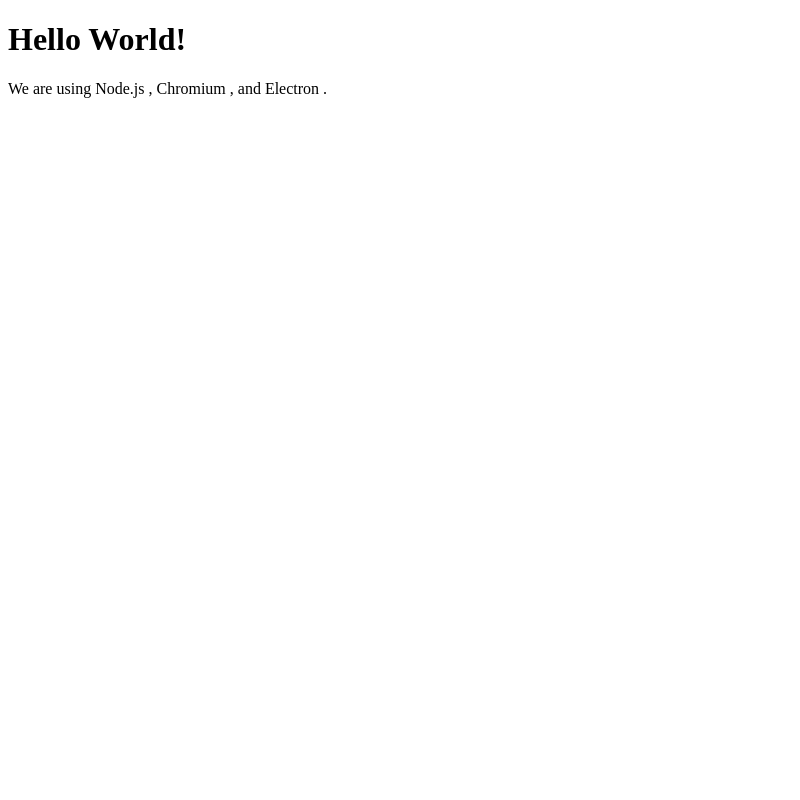
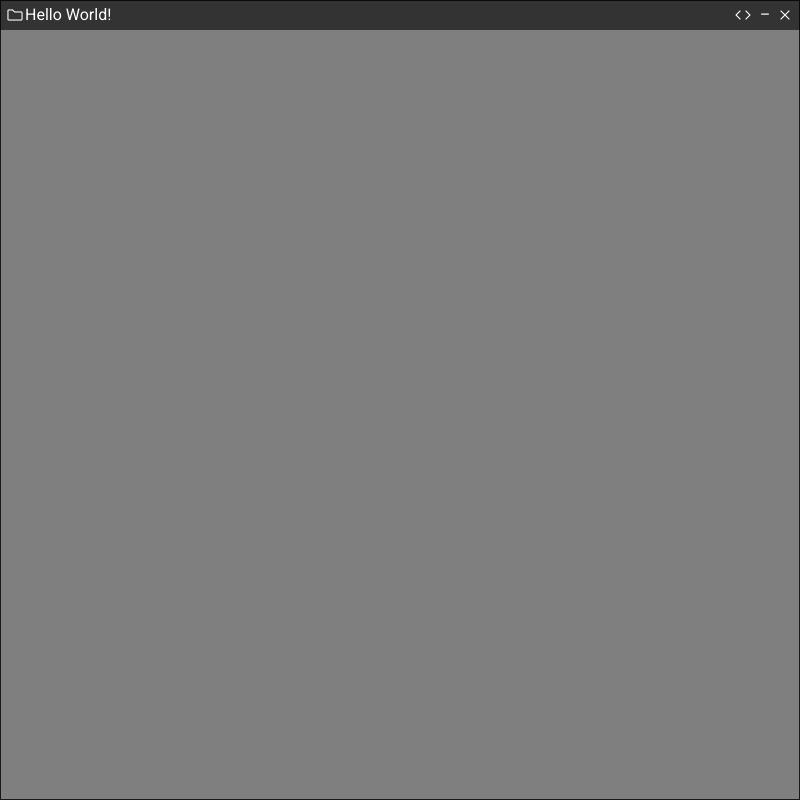
Before and after one commit to TheCyaniteProject/electron-template, an Electron app: page src/index.html in a window 800 px wide. Drawn offline with nearby package versions, Linux system fonts and the light colour scheme.

Commit message:
Added my trademarked custom frame with a transparent background

```diff
--- a/src/index.html
+++ b/src/index.html
@@ -1,15 +1,101 @@
 <!DOCTYPE html>
-<html lang="en">
+<html>
 <head>
-    <meta charset="UTF-8">
-    <!-- https://developer.mozilla.org/en-US/docs/Web/HTTP/CSP -->
-    <meta http-equiv="Content-Security-Policy" content="default-src 'self'; script-src 'self'">
+    <meta charset="UTF-8" />
+    <link rel="preconnect" href="https://fonts.googleapis.com">
+    <link rel="preconnect" href="https://fonts.gstatic.com" crossorigin>
+    <link href="https://fonts.googleapis.com/css2?family=Roboto:ital,wght@0,100..900;1,100..900&display=swap" rel="stylesheet">
+    <link rel="stylesheet" href="https://fonts.googleapis.com/css2?family=Material+Symbols+Outlined:opsz,wght,FILL,GRAD@20..48,100..700,0..1,-50..200" />
     <title>Hello World!</title>
+    <style>
+
+        html, body {
+            margin: 0;
+            padding: 0;
+            /* border-radius: 10px; */
+            height: 100%;
+            width: 100%;
+            overflow: hidden;
+        }
+        .app-container {
+            position: relative;
+            background: rgba(0, 0, 0, 0.5);
+            height: 100%;
+            width: 100%;
+        }
+        .window-border {
+            pointer-events: none;
+            position: fixed;
+            top: 0;
+            left: 0;
+            width: 100%;
+            height: 100%;
+            box-sizing: border-box;
+            border: 1px solid rgba(0, 0, 0, 0.8);
+            z-index: 1000;
+            /* border-radius: 10px; */
+        }
+        .title-bar {
+            font-family: "Roboto", sans-serif;
+            -webkit-app-region: drag;
+            height: 30px;
+            background: rgba(0, 0, 0, 0.6);
+            color: white;
+            line-height: 30px;
+            padding: 0 5px;
+            display: flex;
+            justify-content: space-between;
+            align-items: center;
+            position: relative;
+            z-index: 1001;
+        }
+
+    </style>
 </head>
-<body>
-    <h1>Hello World!</h1>
-    We are using Node.js <span id="node-version"></span>,
-    Chromium <span id="chrome-version"></span>,
-    and Electron <span id="electron-version"></span>.
+<body id="main">
+    <div class="app-container" id="appContainer">
+        <div class="title-bar">
+            <div class="title">
+                <span style="font-variation-settings: 'FILL' 0, 'wght' 300, 'GRAD' 0, 'opsz' 20; font-size: 20px;" class="material-symbols-outlined">folder</span>
+                <span>Hello World!</span>
+            </div>
+            <div class="controls">
+                <span style="font-variation-settings: 'FILL' 0, 'wght' 300, 'GRAD' 0, 'opsz' 20; font-size: 20px; cursor: pointer; padding: 2px;" class="material-symbols-outlined" id="debug">code</span>
+                <span style="font-variation-settings: 'FILL' 0, 'wght' 330, 'GRAD' 0, 'opsz' 20; font-size: 20px; cursor: pointer; position: relative; bottom: 7px;" class="material-symbols-outlined" id="minimize">minimize</span>
+                <span style="font-variation-settings: 'FILL' 0, 'wght' 300, 'GRAD' 0, 'opsz' 20; font-size: 20px; cursor: pointer;" class="material-symbols-outlined" id="close">close</span>
+            </div>
+            <style>
+                .title {
+                    display: flex;
+                    align-items: center;
+                    -webkit-app-region: no-drag;
+                }
+                .controls {
+                    display: flex;
+                    align-items: center;
+                    -webkit-app-region: no-drag;
+                }
+            </style>
+            <script>
+
+                document.getElementById("debug").addEventListener("click", () => {
+                    window.api.openDevTools();
+                });
+                document.getElementById("minimize").addEventListener("click", () => {
+                    window.api.minimize();
+                });
+                document.getElementById("close").addEventListener("click", () => {
+                    window.api.close();
+                });
+
+                document.getElementById("refresh").addEventListener("click", () => {
+                    onBlurOrEnter();
+                });
+
+            </script>
+        </div>
+
+        <div class="window-border"></div>
+    </div>
 </body>
 </html>
```
Also changed, not shown: src/main.js (+16 -1 lines), src/preload.js (+6 -9 lines), 2 other files.
